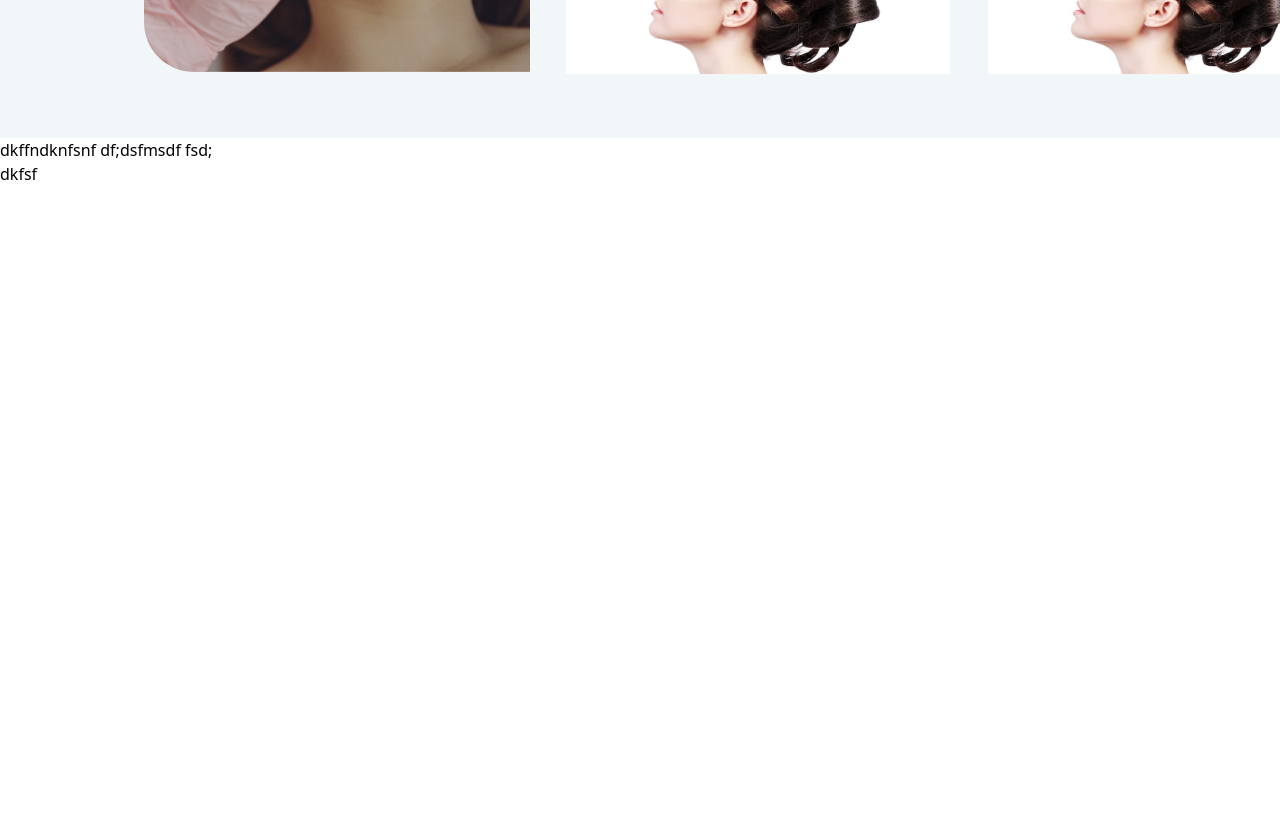
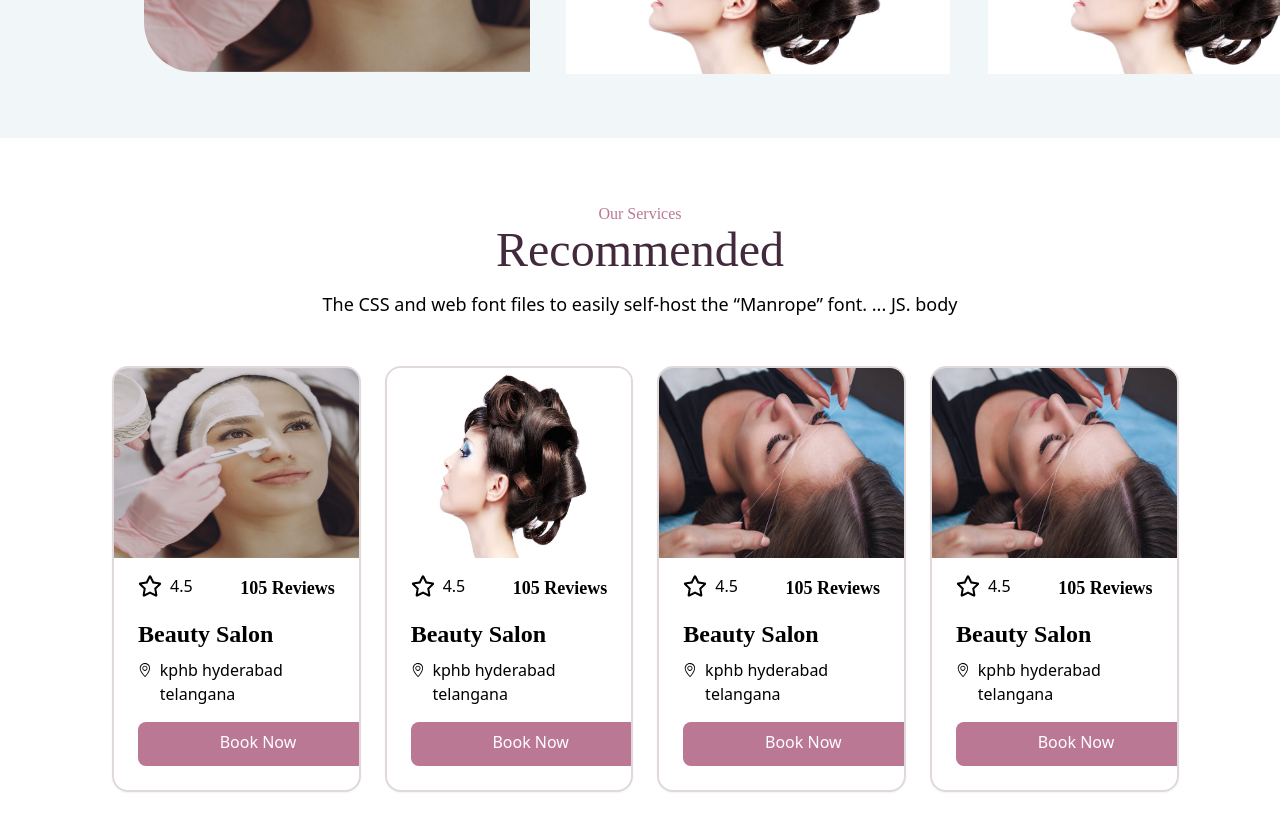
Before and after one commit to Taterao3133/salon-website, a React (Create React App) app in the folder client_side/: page / in a window 1280 px wide. Shown: the part 1520-2350 px from the top of the page. Before the commit the page ends 1706 px from the top, so only its background shows below. Built offline with nearby package versions, Linux system fonts and the light colour scheme.

Commit message:
services-section done

```diff
--- a/client_side/package.json
+++ b/client_side/package.json
@@ -3,6 +3,7 @@
   "version": "0.1.0",
   "private": true,
   "dependencies": {
+    "@fontsource/manrope": "^5.0.19",
     "@testing-library/jest-dom": "^5.17.0",
     "@testing-library/react": "^13.4.0",
     "@testing-library/user-event": "^13.5.0",
--- a/client_side/src/components/Home/Home.css
+++ b/client_side/src/components/Home/Home.css
@@ -25,6 +25,15 @@
   padding-bottom: 64px;
 }
 
+.container1{
+  background-color: rgba(255, 255, 255, 1);
+  height: 760px;
+  width:12000;
+
+}
+.s_inner{
+
+}
   /* Vector */
 /* .ima{
 box-sizing: border-box;
--- a/client_side/src/components/Home/Home.jsx
+++ b/client_side/src/components/Home/Home.jsx
@@ -3,6 +3,11 @@ import '../Home/Home.css'
 import { IoIosSearch } from "react-icons/io";
 import { BsCalendar2Date } from "react-icons/bs";
 import Makeupicon from '../../Images/makeup1.svg'
+import { FaRegStar } from "react-icons/fa";
+import { SlLocationPin } from "react-icons/sl";
+
+
+import "@fontsource/manrope";
 
 import exp1 from '../../Images/exp-pic3.jpg'
 import exp2 from '../../Images/exp-pic2.jpg'
@@ -106,19 +111,122 @@ function Home() {
             <img src={exp1} alt="" className='g rounded-l-[50px] h-[398px] w-auto' />
           </div>
           <div className="img_boxes    columns-1   overflow-hidden">
-            <img src={exp3} alt="" className='g h-[198px] w-96 mb-4' />
+            <img src={exp3} alt="" className='g h-[190px] w-96 mb-4' />
             <img src={exp2} alt="" className='g h-[198px] w-96 ' />
           </div>
           <div className="img_boxes   columns-1  overflow-hidden">
-           <img src={exp1} alt="" className='g h-[198px] w-96 mb-4 rounded-tr-[50px]' />
+           <img src={exp1} alt="" className='g h-[190px] w-96 mb-4 rounded-tr-[50px]' />
             <img src={exp2} alt="" className='g h-[198px] w-96 rounded-br-[50px]' />
           </div>
         </div>
       </div>
      </div>
-     dkffndknfsnf
-     df;dsfmsdf
-     fsd;<fieldset>dkfsf</fieldset>
+     {/* services section*/}
+     <div className="container1 ">
+        <div className="txt_heading text-center">
+          <h3 className='s_inner font-playfair text-[#BA7894] pt-16'>Our Services</h3>
+          <h2 className='b_inner font-playfair text-[#422A3C] text-5xl'> Recommended</h2>
+          <p className='inner_text text-lg pt-[16px]'>The CSS and web font files to easily self-host the “Manrope” font. ... JS. body </p>
+        </div>
+
+
+        {/* images cards section================= */}
+        <div className="inner_container  w-10/12  columns-4 gap-6 ml-28  mt-12 ">
+
+          <div className="max-w-[290px]  overflow-hidden border-2 rounded-2xl shadow-sm border-[#e1d9d9]">
+            <img src={exp1} className="w-full h-[190px]"  alt="Sunset in the mountains"/>
+            <div className="px-6 py-4">
+              <div className="rating_review flex justify-between ">
+                <div className="rating flex flex-w-nowrap gap-2">
+                  <FaRegStar className='fa w-6 h-6' />
+                  <p>4.5</p>
+                </div>
+                <p className='font-bold font-playfair text-lg'> <span>105</span> Reviews</p>
+              </div>
+              <div className="img_dt mt-4">
+                <h2 className='h2  font-playfair text-2xl font-bold'>Beauty Salon</h2>
+                <div className="address flex flex-nowrap mt-2">
+                  <SlLocationPin  className='sl w-4 h-4 mt-1'/>
+                  < p className='ml-2 text-base'>kphb hyderabad telangana</p>
+                </div>
+              </div>
+            </div>
+            <div class=" bg-[#BA7894] text-white h-11 w-60 text-center pt-2 rounded-lg ml-6 mb-6">
+              <p className='bk '>Book Now</p>
+            </div>
+          </div>
+          <div className="max-w-[290px]  overflow-hidden border-2 rounded-2xl shadow-sm border-[#e1d9d9]">
+            <img src={exp2} className="w-full h-[190px]"  alt="Sunset in the mountains"/>
+            <div className="px-6 py-4">
+              <div className="rating_review flex justify-between ">
+                <div className="rating flex flex-w-nowrap gap-2">
+                  <FaRegStar className='fa w-6 h-6' />
+                  <p>4.5</p>
+                </div>
+                <p className='font-bold font-playfair text-lg'> <span>105</span> Reviews</p>
+              </div>
+              <div className="img_dt mt-4">
+                <h2 className='h2  font-playfair text-2xl font-bold'>Beauty Salon</h2>
+                <div className="address flex flex-nowrap mt-2">
+                  <SlLocationPin  className='sl w-4 h-4 mt-1'/>
+                  < p className='ml-2 text-base'>kphb hyderabad telangana</p>
+                </div>
+              </div>
+            </div>
+            <div class=" bg-[#BA7894] text-white h-11 w-60 text-center pt-2 rounded-lg ml-6 mb-6">
+              <p className='bk '>Book Now</p>
+            </div>
+          </div>
+          <div className="max-w-[290px]  overflow-hidden border-2 rounded-2xl shadow-sm border-[#e1d9d9]">
+            <img src={exp3} className="w-full h-[190px]"  alt="Sunset in the mountains"/>
+            <div className="px-6 py-4">
+              <div className="rating_review flex justify-between ">
+                <div className="rating flex flex-w-nowrap gap-2">
+                  <FaRegStar className='fa w-6 h-6' />
+                  <p>4.5</p>
+                </div>
+                <p className='font-bold font-playfair text-lg'> <span>105</span> Reviews</p>
+              </div>
+              <div className="img_dt mt-4">
+                <h2 className='h2  font-playfair text-2xl font-bold'>Beauty Salon</h2>
+                <div className="address flex flex-nowrap mt-2">
+                  <SlLocationPin  className='sl w-4 h-4 mt-1'/>
+                  < p className='ml-2 text-base'>kphb hyderabad telangana</p>
+                </div>
+              </div>
+            </div>
+            <div class=" bg-[#BA7894] text-white h-11 w-60 text-center pt-2 rounded-lg ml-6 mb-6">
+              <p className='bk '>Book Now</p>
+            </div>
+          </div>
+          <div className="max-w-[290px]  overflow-hidden border-2 rounded-2xl shadow-sm border-[#e1d9d9]">
+            <img src={exp3} className="w-full h-[190px]"  alt="Sunset in the mountains"/>
+            <div className="px-6 py-4">
+              <div className="rating_review flex justify-between ">
+                <div className="rating flex flex-w-nowrap gap-2">
+                  <FaRegStar className='fa w-6 h-6' />
+                  <p>4.5</p>
+                </div>
+                <p className='font-bold font-playfair text-lg'> <span>105</span> Reviews</p>
+              </div>
+              <div className="img_dt mt-4">
+                <h2 className='h2  font-playfair text-2xl font-bold'>Beauty Salon</h2>
+                <div className="address flex flex-nowrap mt-2">
+                  <SlLocationPin  className='sl w-4 h-4 mt-1'/>
+                  < p className='ml-2 text-base'>kphb hyderabad telangana</p>
+                </div>
+              </div>
+            </div>
+            <div class=" bg-[#BA7894] text-white h-11 w-60 text-center pt-2 rounded-lg ml-6 mb-6">
+              <p className='bk '>Book Now</p>
+            </div>
+          </div>
+
+        </div>
+
+        {/* User reviews testmonial=============================== */}
+
+     </div>
 
   </>
 
```
Also changed, not shown: 1 other file (tests, documents, lock files or other folders).
